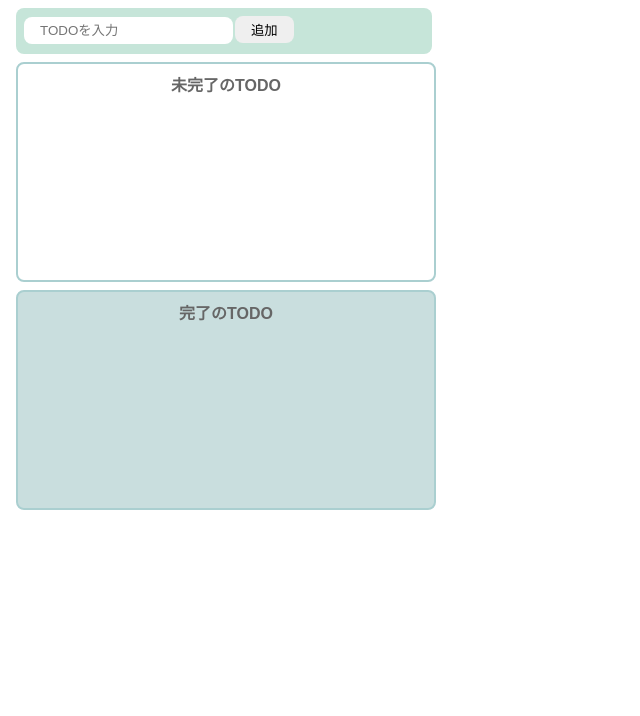
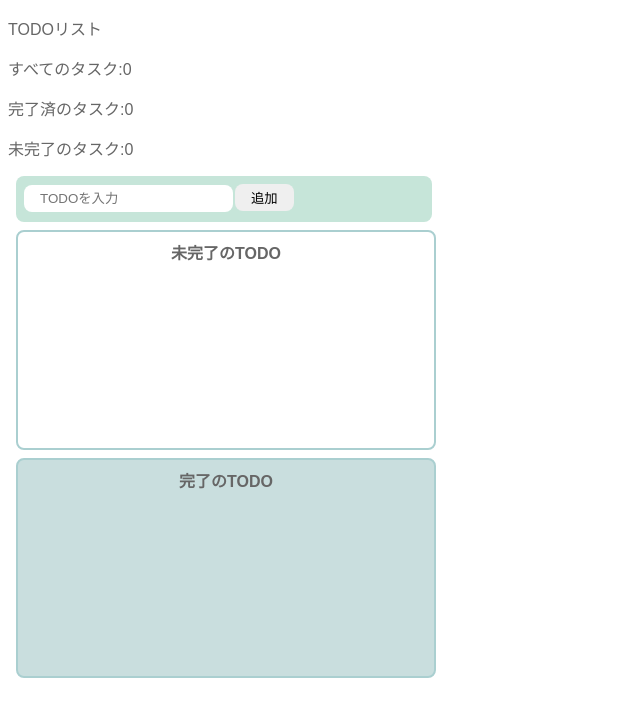
Before and after one commit to umedanaoyuki/hc_practice, a React (Vite) app in the folder react_todo_list/: page / in a window 1280 px wide. Shown: the top 716 px of the page, without its empty margins (0-640 px from the left). Built offline with nearby package versions, Linux system fonts and the light colour scheme.

Commit message:
完了済・未完了の状態を画面に表示させる

```diff
--- a/react_todo_list/src/App.tsx
+++ b/react_todo_list/src/App.tsx
@@ -52,6 +52,12 @@ function App() {
 
   return (
     <>
+      <p>TODOリスト</p>
+      <div>
+        <p>すべてのタスク:{completeTodos.length + incompleteTodos.length}</p>
+        <p>完了済のタスク:{completeTodos.length}</p>
+        <p>未完了のタスク:{incompleteTodos.length}</p>
+      </div>
       <InputTodo
         todoText={todoText}
         onChange={onChangeTodoText}
```
